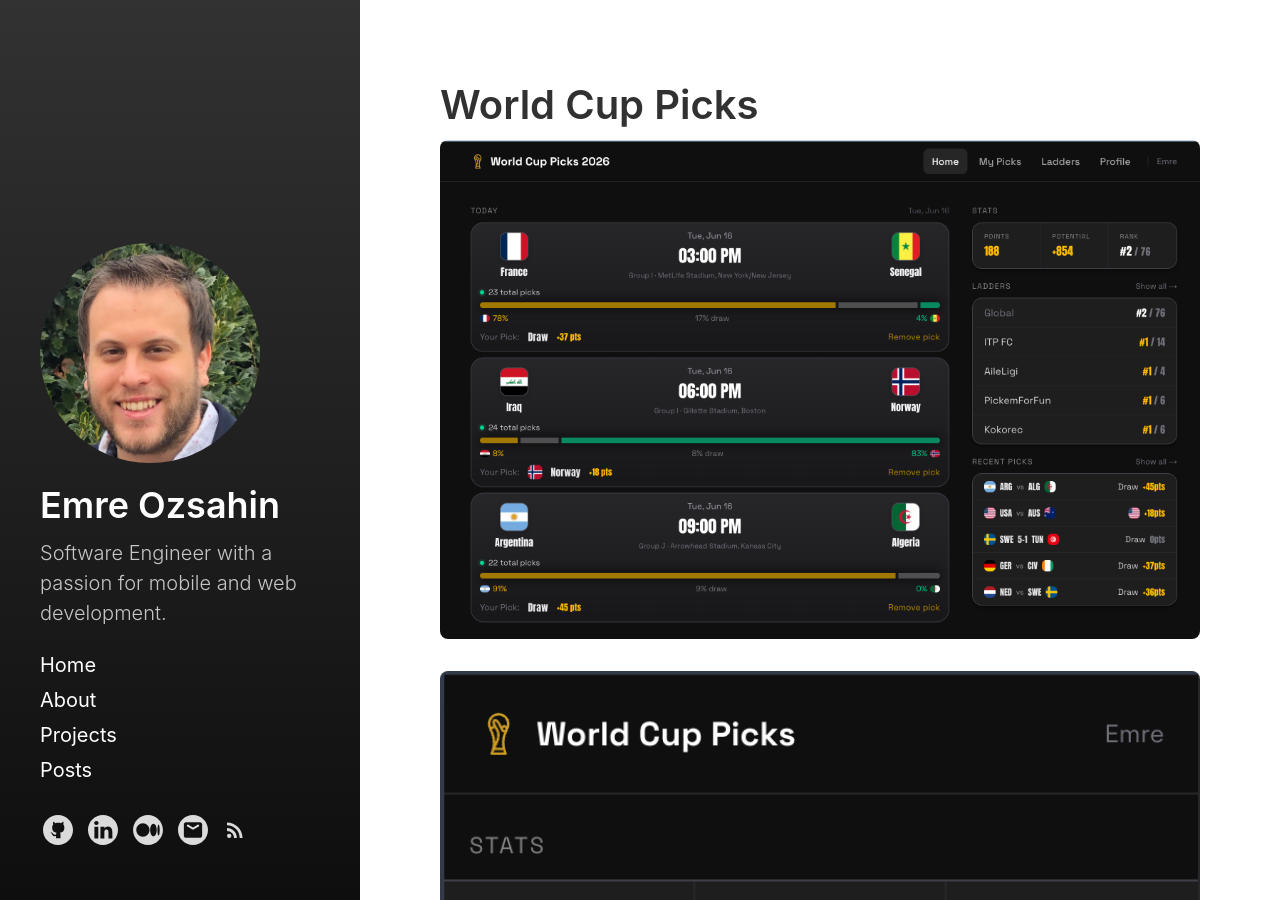
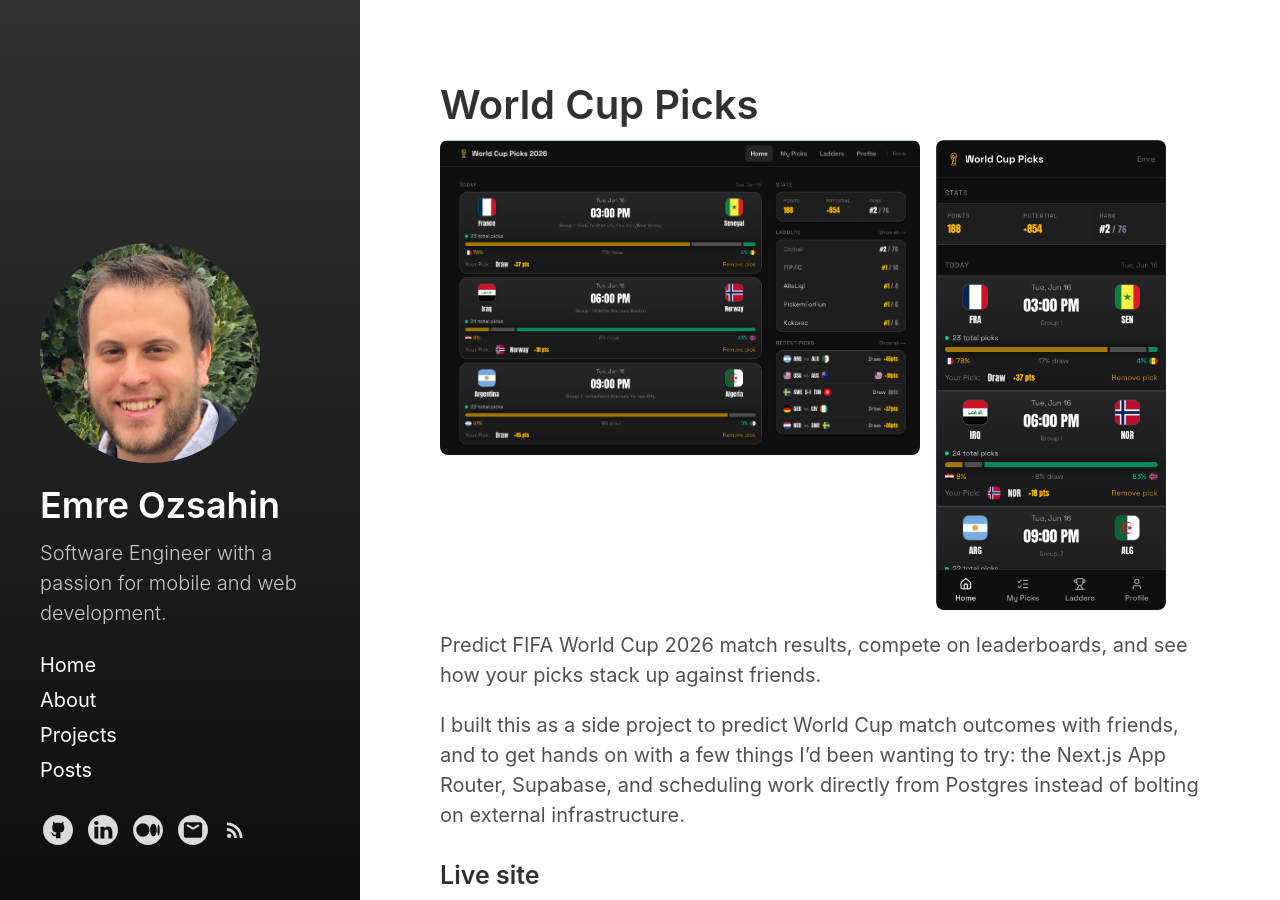
Before and after one commit to eozsahin1993/personal-website, a Jekyll site: the page built from projects/world-cup-picks.md, in a window 1280 px wide and 900 px high. Built offline with Jekyll 4.4.1, drawn with Linux system fonts in a browser that asks for light colours.

Commit message:
fix(projects): fix worldcuppicks project images

```diff
--- a/projects/world-cup-picks.md
+++ b/projects/world-cup-picks.md
@@ -4,9 +4,9 @@
 permalink: /projects/world-cup-picks/
 ---
 
-<div style="display: flex; gap: 12px; align-items: flex-start; flex-wrap: wrap;">
-  <img src="{{ "/assets/images/projects/world-cup-picks-web.png" | relative_url }}" alt="World Cup Picks web view" style="max-width: 100%; flex: 2 1 320px; border-radius: 8px;" />
-  <img src="{{ "/assets/images/projects/world-cup-picks-mobile.png" | relative_url }}" alt="World Cup Picks mobile view" style="max-width: 100%; flex: 1 1 160px; border-radius: 8px;" />
+<div style="display: flex; gap: 16px; align-items: flex-start; flex-wrap: wrap;">
+  <img src="{{ "/assets/images/projects/world-cup-picks-web.png" | relative_url }}" alt="World Cup Picks web view" style="width: clamp(260px, 45vw, 480px); max-width: 100%; border-radius: 8px;" />
+  <img src="{{ "/assets/images/projects/world-cup-picks-mobile.png" | relative_url }}" alt="World Cup Picks mobile view" style="width: clamp(140px, 22vw, 230px); max-width: 100%; border-radius: 8px;" />
 </div>
 
 Predict FIFA World Cup 2026 match results, compete on leaderboards, and see how your picks stack up against friends.
```
